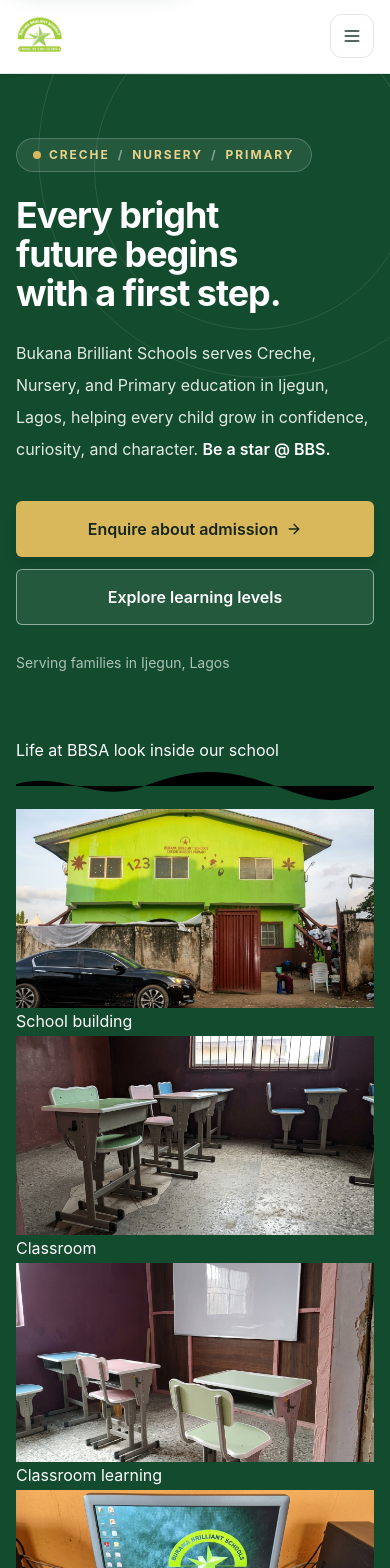
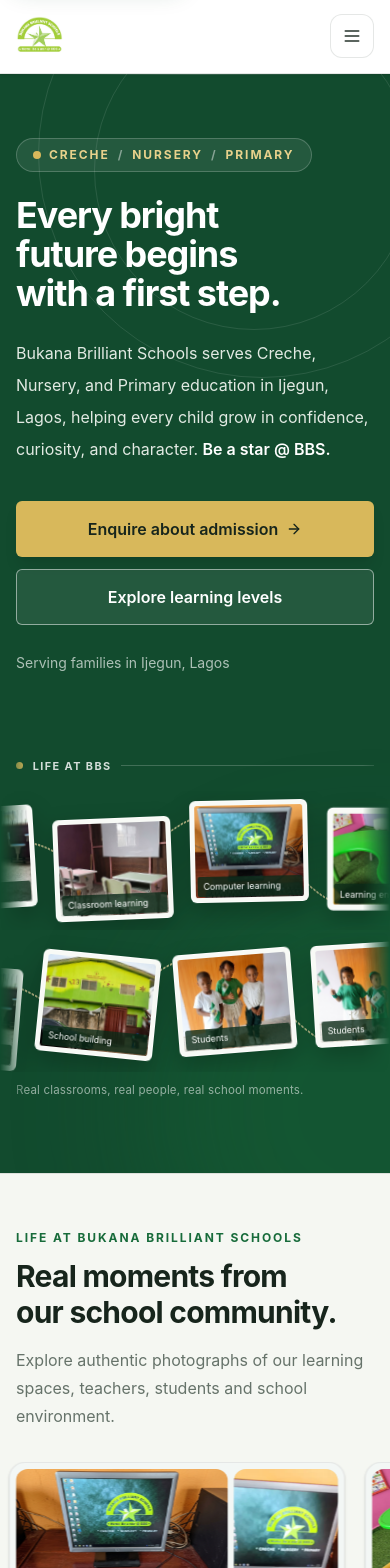
Before and after one commit to blinkzdlfx-cell/bukana-brilliant-schools, a React (Vite) app: page / in a window 390 px wide. Shown: the top 1568 px of the page. Built offline with nearby package versions, Linux system fonts and the light colour scheme.

Commit message:
Style responsive hero rope-strip animation

```diff
--- a/src/styles/index.css
+++ b/src/styles/index.css
@@ -244,3 +244,27 @@
     will-change: auto;
   }
 }
+
+/* Photographic rope strip in the homepage hero */
+.bbs-hero-rope{position:relative;width:100%;max-width:38rem;margin-inline:auto;padding:1.25rem 0 .5rem;overflow:hidden;isolation:isolate;mask-image:linear-gradient(90deg,transparent,#000 7%,#000 93%,transparent)}
+.bbs-hero-rope__heading{display:flex;align-items:center;gap:.6rem;margin:0 1rem 1rem;color:rgba(255,255,255,.82);font-size:.68rem;font-weight:700;letter-spacing:.13em;text-transform:uppercase}
+.bbs-hero-rope__dot{width:.45rem;height:.45rem;flex:0 0 auto;border-radius:50%;background:var(--color-accent)}
+.bbs-hero-rope__rule{height:1px;flex:1;background:rgba(255,255,255,.2)}
+.bbs-hero-rope__count{color:rgba(255,255,255,.55);font-size:.58rem;letter-spacing:.08em}
+.bbs-rope-lane{position:relative;height:11.8rem;overflow:hidden;margin-block:.15rem}
+.bbs-rope-lane--reverse{margin-left:-1.6rem}
+.bbs-rope-line{position:absolute;inset:0;width:100%;height:100%;overflow:visible}
+.bbs-rope-line path{fill:none;stroke:rgba(226,210,155,.72);stroke-width:2.2;stroke-linecap:round;stroke-dasharray:5 5}
+.bbs-rope-track{position:absolute;inset:0 auto 0 0;display:flex;align-items:center;width:max-content;gap:1.15rem;animation:bbs-rope-travel var(--rope-duration,42s) linear infinite;will-change:transform}
+.bbs-rope-lane--reverse .bbs-rope-track{animation-direction:reverse}
+.bbs-rope-photo{position:relative;width:clamp(7.8rem,17vw,10.5rem);height:8.3rem;flex:0 0 auto;padding:.28rem;border:1px solid rgba(255,255,255,.72);border-radius:.38rem;background:#f8faf6;box-shadow:0 9px 24px rgba(0,0,0,.22);transform:rotate(calc((var(--photo-index) - 4)*1.15deg));animation:bbs-rope-sway 3.8s ease-in-out infinite;animation-delay:calc(var(--photo-index)*-.31s)}
+.bbs-rope-photo:nth-child(3n){margin-top:1.35rem}.bbs-rope-photo:nth-child(4n){margin-top:-.9rem}
+.bbs-rope-photo img{width:100%;height:100%;object-fit:cover;border-radius:.16rem}
+.bbs-rope-photo figcaption{position:absolute;right:.35rem;bottom:.35rem;left:.35rem;overflow:hidden;padding:.28rem .38rem;border-radius:.12rem;background:rgba(11,43,25,.78);color:white;font-size:.55rem;line-height:1.25;text-overflow:ellipsis;white-space:nowrap}
+.bbs-hero-rope__note{margin:.6rem 1rem 0;color:rgba(255,255,255,.55);font-size:.72rem;letter-spacing:.015em}
+@keyframes bbs-rope-travel{from{transform:translateX(0)}to{transform:translateX(-50%)}}
+@keyframes bbs-rope-sway{0%,100%{translate:0 -2px}50%{translate:0 3px}}
+.bbs-hero-rope:hover .bbs-rope-track,.bbs-hero-rope:focus-within .bbs-rope-track{animation-play-state:paused}
+@media(max-width:1023px){.bbs-hero-rope{max-width:42rem}.bbs-rope-lane{height:10.5rem}}
+@media(max-width:639px){.bbs-hero-rope{margin-inline:-1rem;width:calc(100% + 2rem)}.bbs-rope-photo{width:7.4rem;height:6.4rem}.bbs-rope-lane{height:8.7rem}.bbs-hero-rope__count{display:none}}
+@media(prefers-reduced-motion:reduce){.bbs-rope-track,.bbs-rope-photo{animation:none!important}.bbs-rope-lane{overflow-x:auto}}
```
